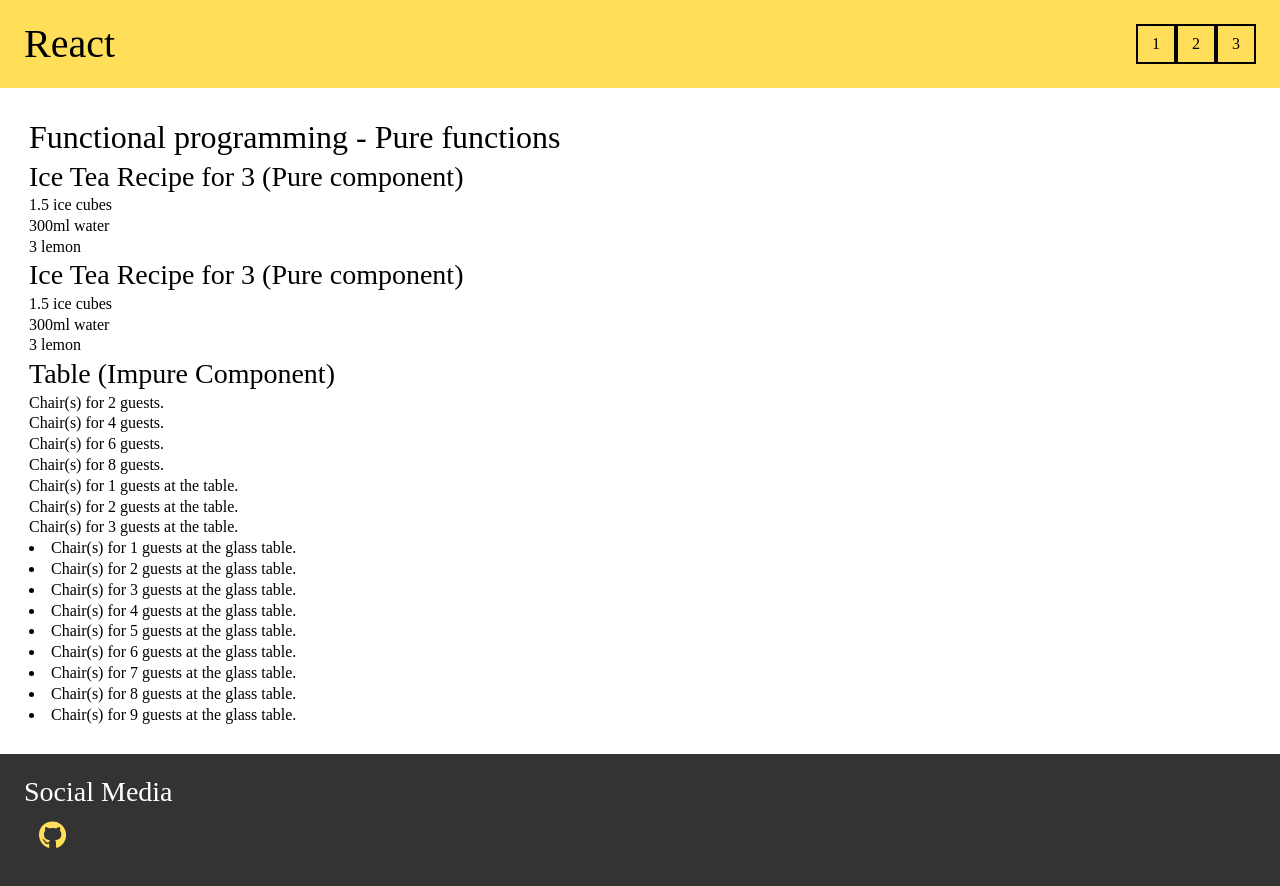
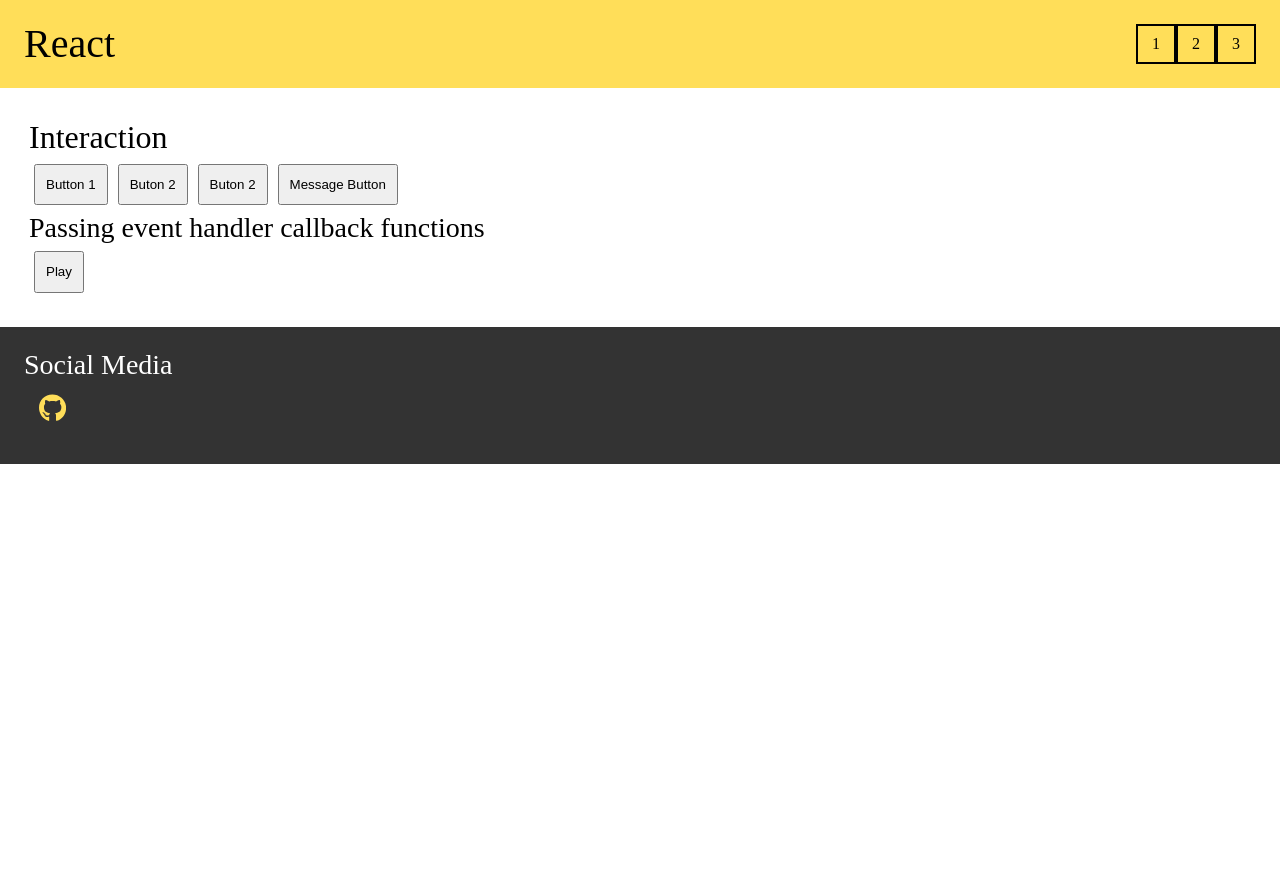
Before and after one commit to HulyaMartli/ReactExercises01-Intro, a React (Vite) app: page / in a window 1280 px wide. Shown: the top 886 px of the page. After the commit the page ends 800 px from the top, so only its background shows below. Built offline with nearby package versions, Linux system fonts and the light colour scheme.

Commit message:
handling user interaction in React

```diff
--- a/src/App.jsx
+++ b/src/App.jsx
@@ -10,6 +10,7 @@ import { MenuSocial } from "./components/MenuSocial";
 import { Page03 } from "./pages/Page03-ConditionalRendering";
 import { Page04 } from "./pages/Page04-RenderingList";
 import { Page05 } from "./pages/Page05-KeepingComponentsPure";
+import { Page06 } from "./pages/Page06-Interaction";
 
 /*
 jsx etiket kuralları
@@ -31,7 +32,7 @@ attributeları tanımlamak için
 */
 
 export default function App() {
-  const url = "/05";
+  const url = "/06";
   return (
     <>
       <header className="basic-header">
@@ -44,6 +45,7 @@ export default function App() {
         { url === "/03" && <Page03 />}
         { url === "/04" && <Page04 />}
         { url === "/05" && <Page05 />}
+        { url === "/06" && <Page06 />}
       </main>
       <footer>
         <MenuSocial />
--- /dev/null
+++ b/src/pages/Page06-Interaction.jsx
@@ -0,0 +1,55 @@
+export function Page06(){
+    return(
+        <section>
+            <h2>Interaction</h2>
+            <Button>Button 1</Button>
+            <Button2>Buton 2</Button2>
+            <Button2>Buton 2</Button2>
+            <MessageButton message="Message 1">Message Button</MessageButton>
+            <h3>Passing event handler callback functions</h3>
+            <PlayButton/>
+        </section>
+    )
+}
+
+// user events: click, mouseover, mouseout...
+
+function Button({children}){
+    function handleClick(e){
+        console.log(e.target);
+    }
+    return <button type="button" onClick={handleClick}>{children}</button>;
+}
+
+function Button2({children}){
+    return (
+        <button type="button" onClick={ (e) => {
+            console.log("Button 2 clicked");
+        }}>{children}</button>
+    )
+}
+
+function Button3({children}){
+    return (
+        <button type="button" onClick={ () => {
+            alert("Button 3");
+        }}>{children}</button>
+    )
+}
+
+function MessageButton({message, children}){
+    return <button type="button" onClick={()=> console.log(message)}>{children}</button>;
+}
+
+// Passing event handler callback functions
+
+function BaseButton({onClick, children}){
+    return <button onClick={onClick}>{children}</button>
+}
+
+function PlayButton(){
+    function handlePlay(){
+        alert("Now playing...")
+    }
+    return <BaseButton onClick={handlePlay}>Play</BaseButton>
+}
```
Also changed, not shown: src/pages/Page05-KeepingComponentsPure.jsx (+9 -0 lines).
